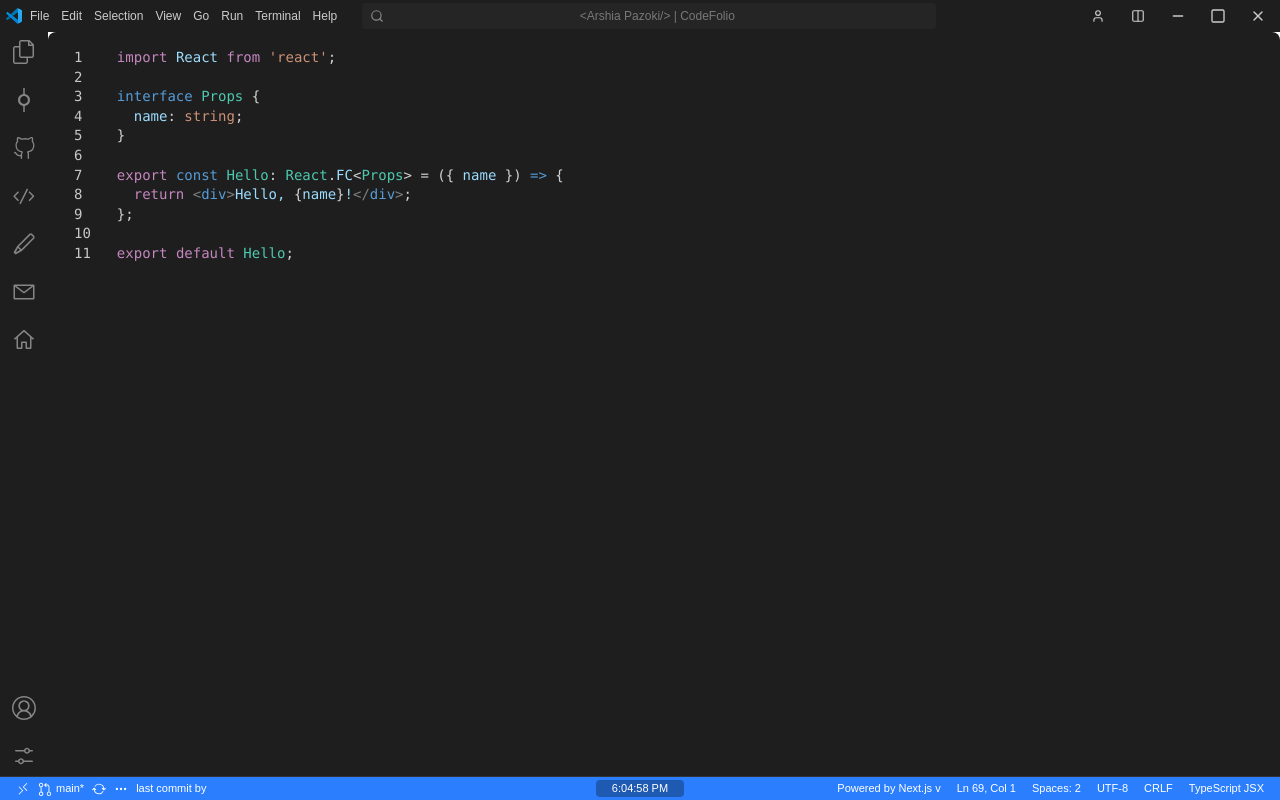
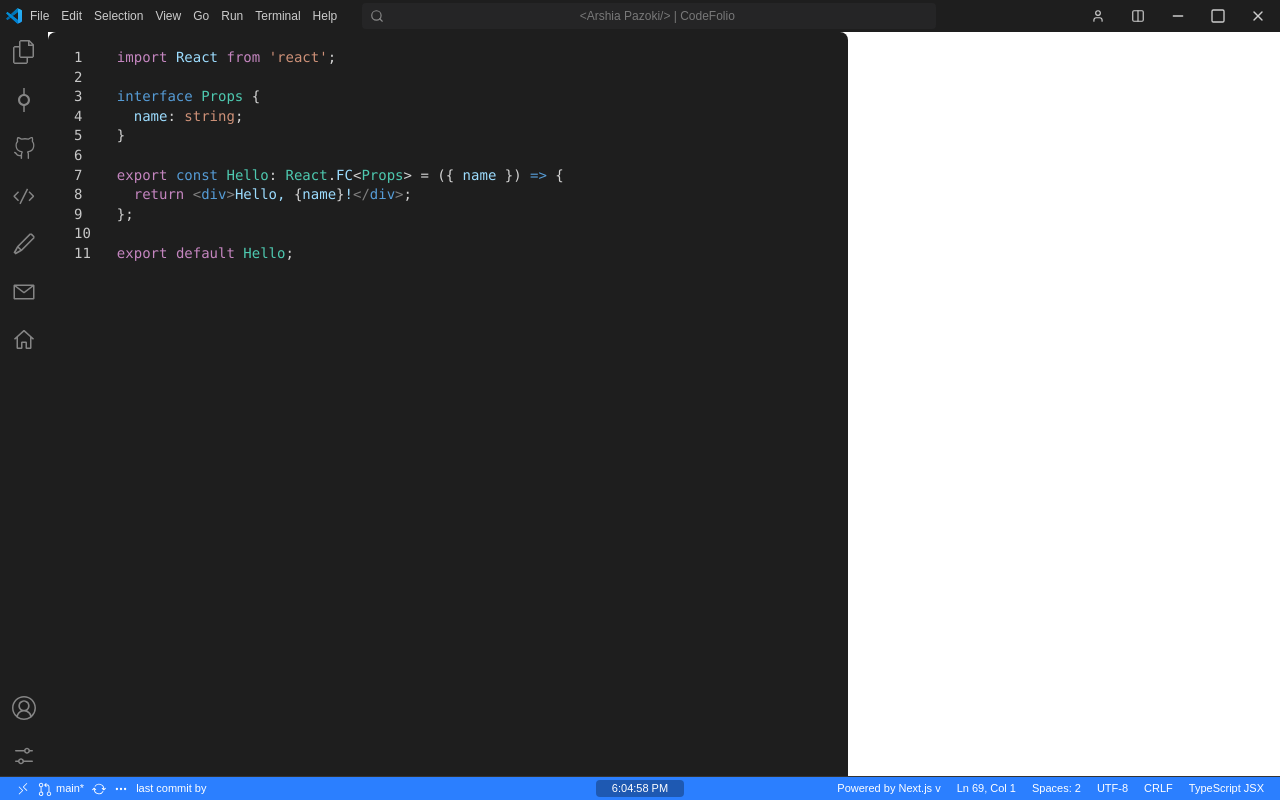
Before and after one commit to ArshiaPazoki/codefolio, a Next.js app: page /home in a window 1280 px wide. Built offline with nearby package versions, Linux system fonts and the light colour scheme; no server answers.

Commit message:
fix: bug fix

```diff
--- a/src/features/home/ui/Hero.tsx
+++ b/src/features/home/ui/Hero.tsx
@@ -151,7 +151,7 @@ const Hero: FC = () => {
   return (
     <section className="max-h-screen w-full flex flex-col sm:flex-row sm:overflow-hidden sm:no-scrollbar">
       {/* Code editor only on sm+ */}
-      <div className="w-screen m-4 rounded-lg w-screen sm:w-1/2 bg-[#1e1e1e] sm:order-0 order-1 ">
+      <div className="m-4 rounded-lg sm:w-1/2 bg-[#1e1e1e] sm:order-0 order-1 ">
         <CodeEditor
           code={codeLines.map(line => line.code).join('\n')}
           language="tsx"
--- a/src/widgets/CodeEditor/CodeEditor.tsx
+++ b/src/widgets/CodeEditor/CodeEditor.tsx
@@ -25,7 +25,7 @@ const customTheme = {
     fontSize: '0.9rem',
     lineHeight: '1.4',
     height: '100%',
-    width: '100%'
+    width: '100vh'
   },
   'code[class*="language-"]': {
     background: 'none',
@@ -74,7 +74,7 @@ const CodeEditor: FC<CodeEditorProps> = ({
   }, [code])
 
   return (
-    <div className={`${className} rounded-md overflow-hidden shadow-lg`}>
+    <div className={`${className} rounded-md overflow-auto no-scrollbar shadow-lg`}>
       <SyntaxHighlighter
         language={language}
         style={customTheme}
```
